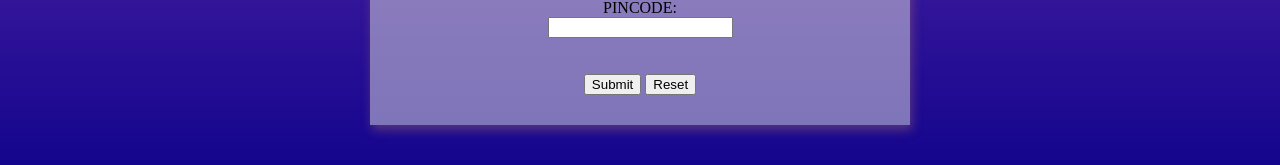
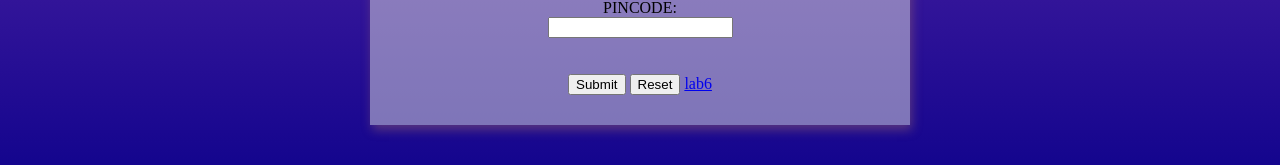
Before and after one commit to piyushg27/piyushg27.github.io, a plain HTML site: page lab5/index.html in a window 1280 px wide. Shown: the part 603-768 px from the top of the page. Drawn offline with Linux system fonts and the light colour scheme.

Commit message:
Update index.html

```diff
--- a/lab5/index.html
+++ b/lab5/index.html
@@ -108,5 +108,6 @@
             <input type="button" onclick="alert('Your form successfully got submitted...!')" value="Submit">
             <input type="button" onclick="alert('Your form successfully got reset...!')"value="Reset">
         </form>
+	    <a href="../lab6/index.html">lab6</a>
     </body>
 </html>
```
